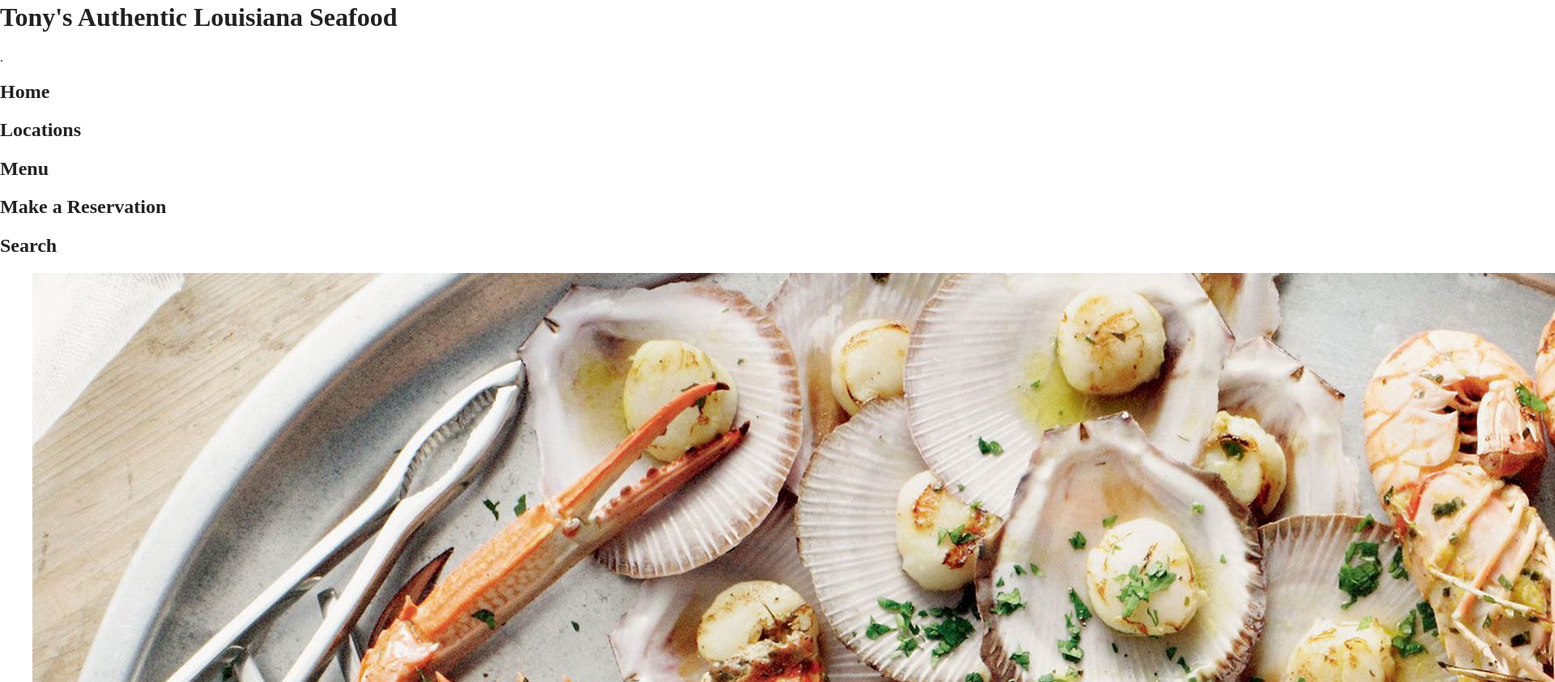
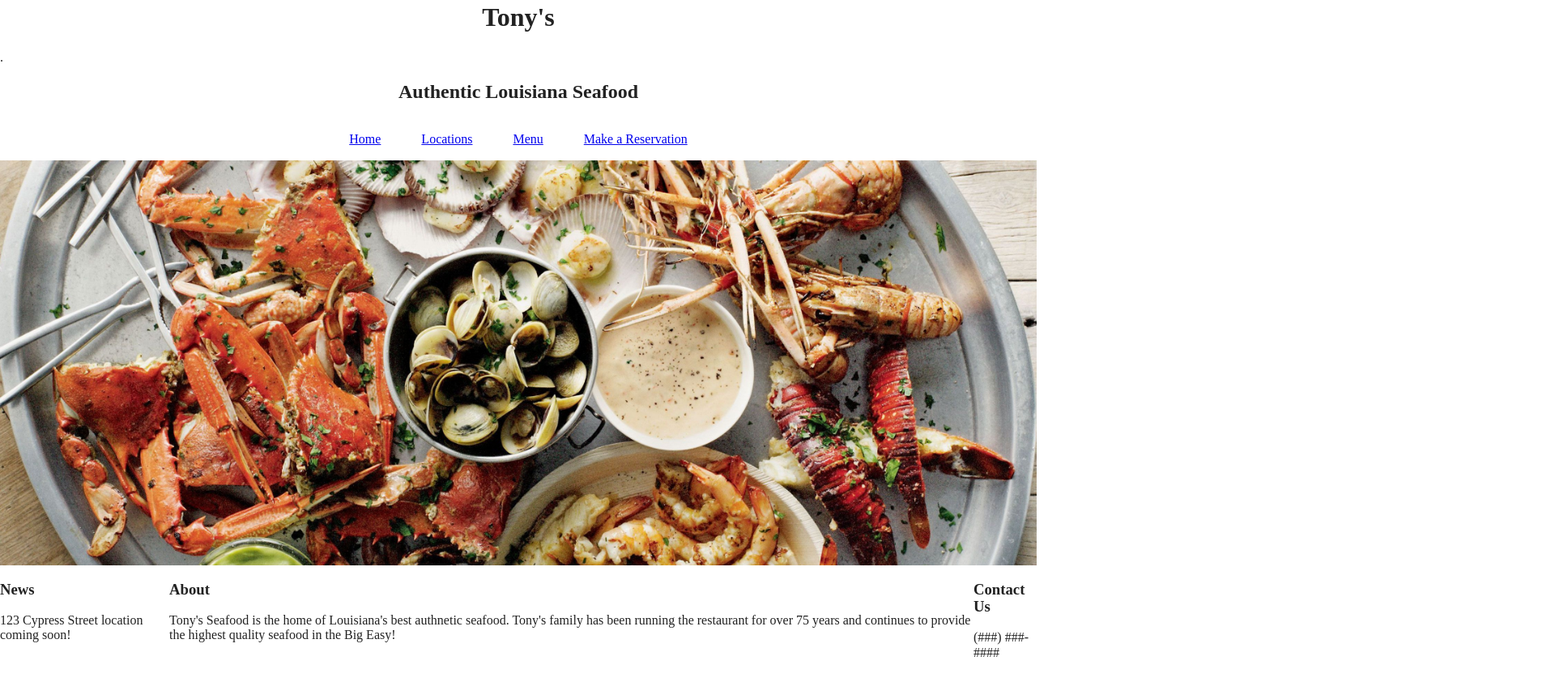
Before and after one commit to nikwismar/restaurant_website, a website built with Parcel: page index.html in a window 1280 px wide. Shown: the part 18-860 px from the top of the page at 81% size, 1920 px wide, since content can reach past the window. Built offline with nearby package versions, Linux system fonts and the light colour scheme.

Commit message:
a lot of stuff

```diff
--- a/css/main.css
+++ b/css/main.css
@@ -260,3 +260,72 @@ textarea {
     page-break-after: avoid;
   }
 }
+
+
+/* Start of Code */
+
+/* Home Page */
+
+img {
+  width: 100%;
+  height: auto;
+}
+.restaurant-title-header {
+  display: flex;
+  justify-content: center;
+}
+
+.restaurant-subheader {
+  display: flex;
+  justify-content: center;
+}
+
+.navigation-menu {
+  display: flex;
+  justify-content: center;
+  gap: 50px;
+  color: green;
+
+}
+
+.fancy-background {
+  height: 500px;
+  background-image: url(../img/seafood-platter.jpeg);
+  background-size: cover;
+  background-position: center center;
+}
+
+.bottom-menu {
+  display: flex;
+  justify-content: center;
+}
+
+
+
+
+
+
+
+
+/* Reservations Page */
+
+.reservation-title {
+  display: flex;
+  justify-content: center;
+}
+
+
+.reservation-subheader {
+  display: flex;
+  justify-content: center;
+}
+
+.reservation-text {
+  display: flex;
+  justify-content: center;
+}
+
+.reservation-categories {
+  display: flex;
+  justify-content: space-around;
+}
--- a/index.html
+++ b/index.html
@@ -1,9 +1,9 @@
 <!doctype html>
-<html class="no-js" lang="">
+<html class="no-js" lang="en">
 
 <head>
   <meta charset="utf-8">
-  <title></title>
+  <title>Tony's-Seafood</title>
   <meta name="description" content="">
   <meta name="viewport" content="width=device-width, initial-scale=1">
 
@@ -42,37 +42,52 @@
 
 
 
-<h1 class="restaurant-title-header">Tony's Authentic Louisiana Seafood</h1>.
+<h1 class="restaurant-title-header">Tony's</h1>.
 
-<h2>Home</h2>
-<h2>Locations</h2>
-<h2>Menu</h2>
-<h2>Make a Reservation</h2>
-<h2>Search</h2>
+<h2 class="restaurant-subheader">Authentic Louisiana Seafood</h2>
+
+<div class="navigation-menu">
+  <div>
+    <p><a href="index.html">Home</a></p>
+  </div>
+
+  <div>
+    <p><a href="locations.html">Locations</a></p>
+  </div>
+
+  <div>
+    <p><a href="menu.html">Menu</a></p>
+  </div>
+
+  <div>
+    <p><a href="reservations.html">Make a Reservation</a></p>
+  </div>
+
+
+</div>
 
 
 <!-- Change seafood-platter image from jpeg to jpg -->
 
-<div class="homepage-image">
-  <figure>
-    <img src="img/seafood-platter.jpeg" alt="">
-      <figcaption></figcaption>
-  </figure>
-</div>
+<div class="fancy-background" alt="A platter of assorted seafood"></div>
 
 
-<div class="news-category">
+
+<div class="bottom-menu">
+  <div>
     <h3>News</h3>
     <p>123 Cypress Street location coming soon!</p>
   </div>
 
-<div class="about-category">
+  <div>
     <h3>About</h3>
     <p>Tony's Seafood is the home of Louisiana's best authnetic seafood. Tony's family has been running the restaurant for over 75 years and continues to provide the highest quality seafood in the Big Easy!
   </div>
 
 
-<div class="contact-us-catgory">
+  <div>
     <h3>Contact Us</h3>
+    <p>(###) ###-####</p>
+  </div>
 
 </div>
```
Also changed, not shown: locations.html (+31 -2 lines), menu.html (+27 -0 lines), reservations.html (+38 -5 lines), restaurant-website/index.html (added), restaurant-website/locations.html (added). Lines whose indentation alone changed are shown as unchanged.
